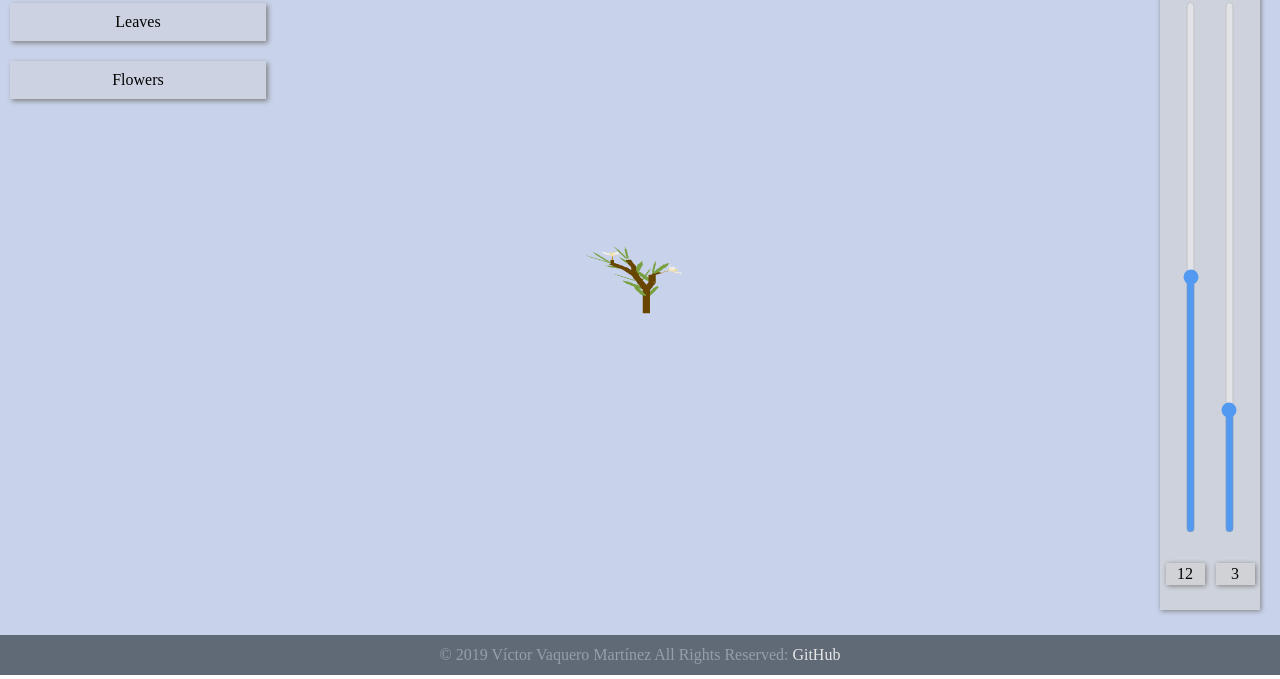
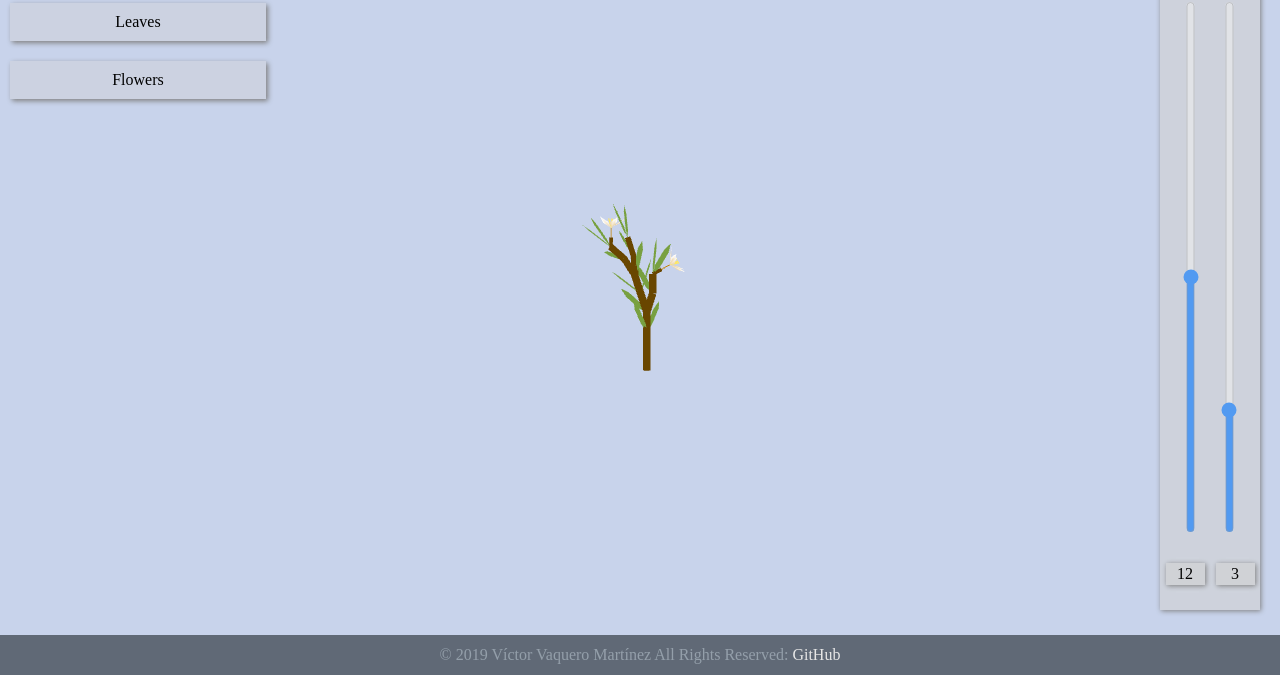
Before and after one commit to VictorVaquero/lsystems, a plain HTML site: page index.html in a window 1280 px wide. Shown: the part 125-804 px from the top of the page. Drawn offline with Linux system fonts and the light colour scheme.

Commit message:
"Fix scaling and 2 flower issue"

```diff
--- a/index.html
+++ b/index.html
@@ -69,7 +69,7 @@
   void main() {
     //AHORA transformo las coordenadas
      gl_Position= vec4(aSegmentPoint,0.0)+rotate(aSegmentRotate)*scale(aSegmentScale)*vec4(aVertexPosition,1.0);
-     gl_Position= uPMatrix*uCMatrix*uMvMatrix*uSMatrix*gl_Position;
+     gl_Position= uPMatrix*uCMatrix*uSMatrix*uMvMatrix*gl_Position;
      //gl_Position= vec4(aVertexPosition,1.0);
      gl_PointSize=10.0; //TAMAÑO DEL PUNTO
 
@@ -96,7 +96,7 @@
   void main() {
 
     //AHORA transformo las coordenada
-     gl_Position= uPMatrix*uCMatrix*uMvMatrix*uSMatrix*vec4(aVertexPosition,1.0);
+     gl_Position= uPMatrix*uCMatrix*uSMatrix*uMvMatrix*vec4(aVertexPosition,1.0);
      //gl_Position= vec4(aVertexPosition,1.0);
      gl_PointSize=10.0; //TAMAÑO DEL PUNTO
 
--- a/js/objects3D.js
+++ b/js/objects3D.js
@@ -189,7 +189,10 @@ var OBJECTS = {
           "U -> &&U",
           "u -> &u",
           "T -> u",
-          "u -> v",
+          "u -> a",
+          "a -> b",
+          "b -> c",
+          "c -> v",
           "v -> w",
           "w -> x",
           "x -> y",
--- a/js/webgl.js
+++ b/js/webgl.js
@@ -95,7 +95,7 @@ function reshapeMatrix(canvas){
   var idMatrix = mat4.create();
   var v = vec3.create();
 
-  vec3.set(v, 1920/canvas.width, 800/canvas.height, 1);
+  vec3.set(v, 2000/canvas.width, 2000/canvas.height, 1);
   mat4.fromScaling(idMatrix, v);
   mat4.multiply(SMatrix, idMatrix, SMatrix);
 }
```
